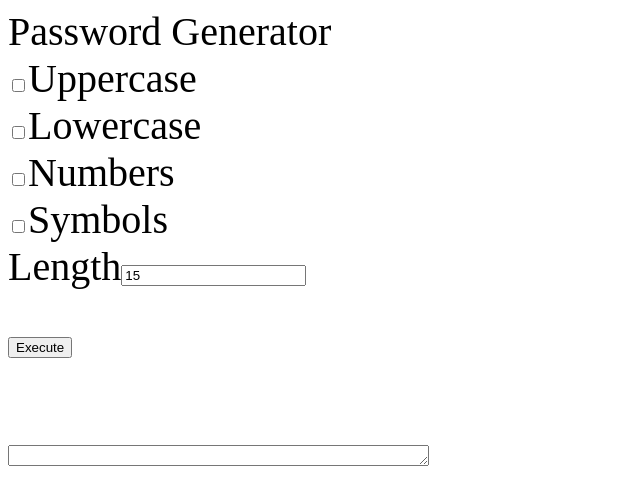
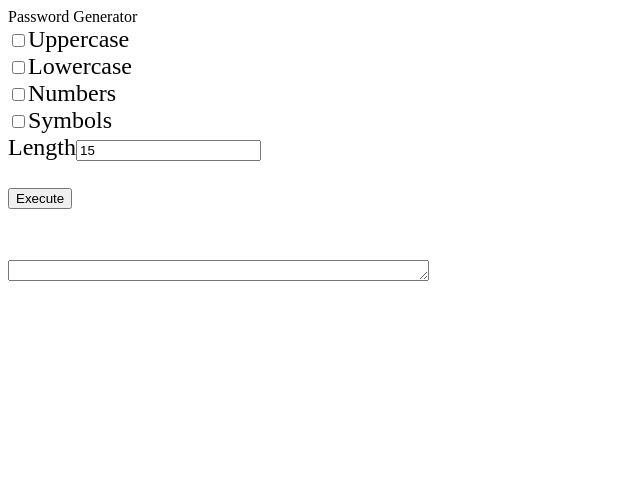
Before and after one commit to weecabin/PW-Generator, a website: page index.html in a window 1280 px wide. Shown: the whole page, without its empty margins (0-640 px from the left). Drawn offline with Linux system fonts and the light colour scheme.

Commit message:
tweaking

```diff
--- a/index.html
+++ b/index.html
@@ -4,9 +4,9 @@
   </head>
   <script src="pw.js"></script>
   <style>
-  body
+  form
   {
-    font-size: 2.5em;
+    font-size: 1.5em;
   }
   </style>
   <body>
```
